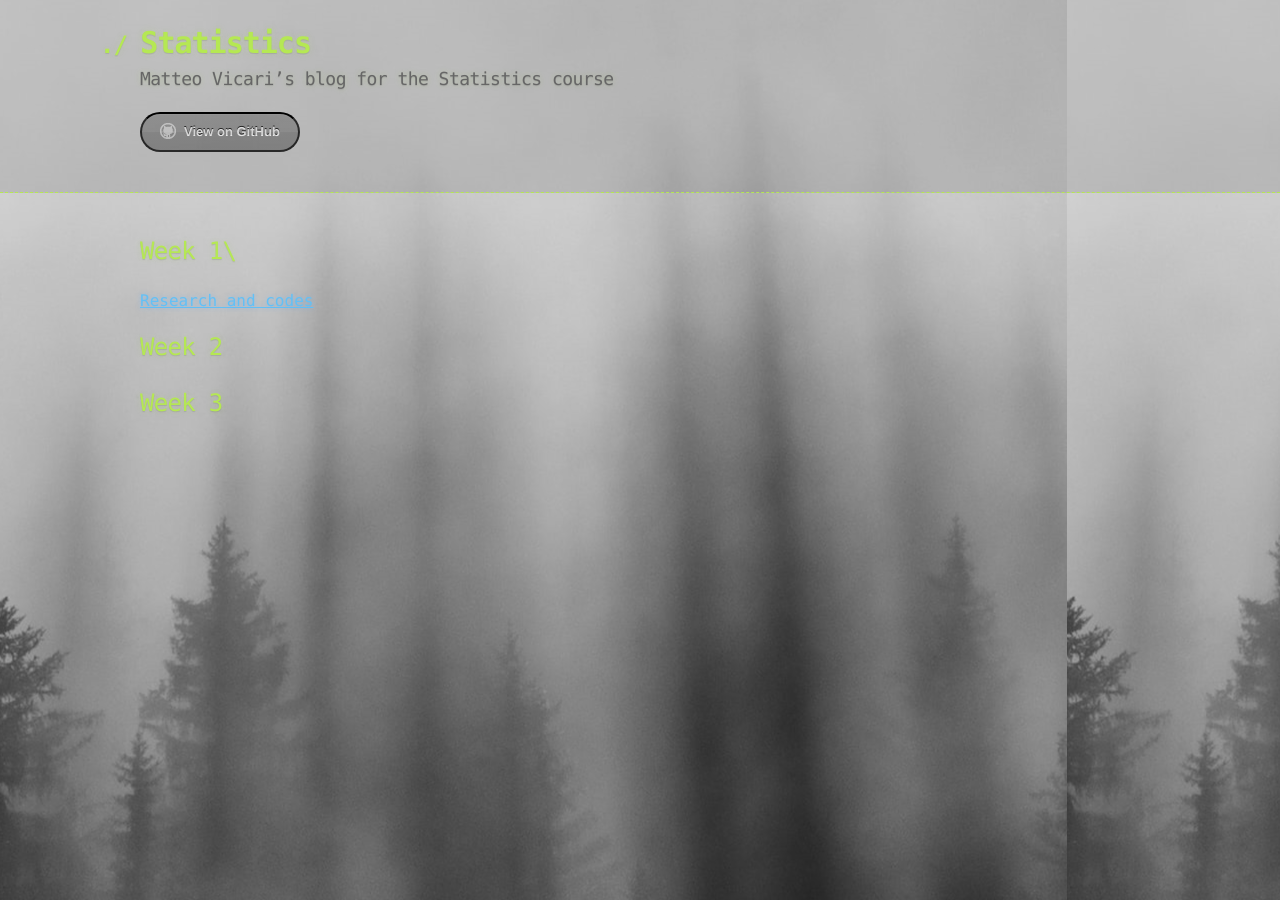
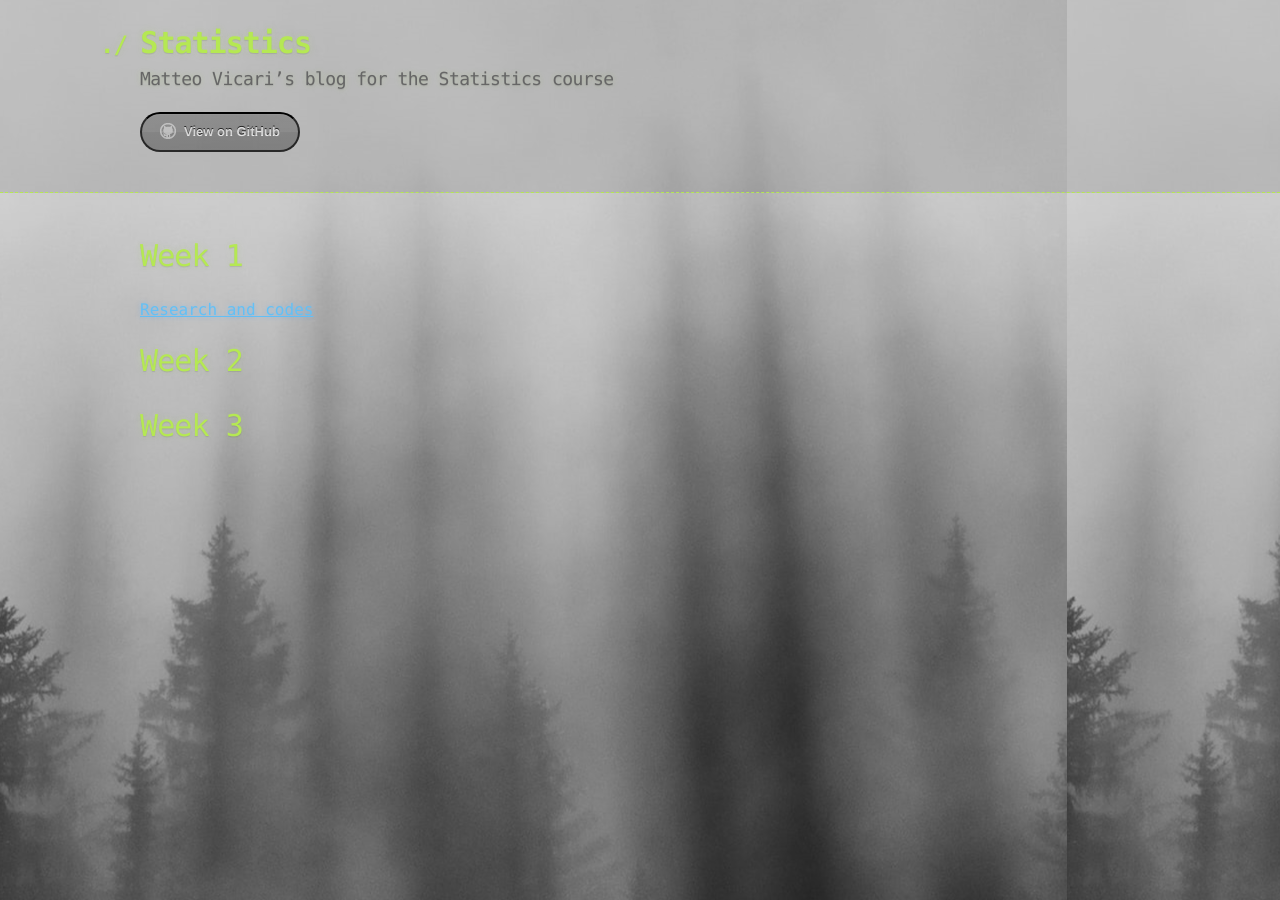
Before and after one commit to Videars/Statistics, a Jekyll site: the page built from index.md, in a window 1280 px wide. Built offline with Jekyll 4.4.1, drawn with Linux system fonts in a browser that asks for light colours; our own code applies the rules of GitHub Pages for plain Markdown files.

```diff
--- a/index.md
+++ b/index.md
@@ -1,7 +1,7 @@
-## Week 1\
+# Week 1
 [Research and codes](https://github.com/Videars/Statistics/blob/main/Week1/Research.md)
 
-## Week 2
+# Week 2
 
 
-## Week 3
+# Week 3
```
